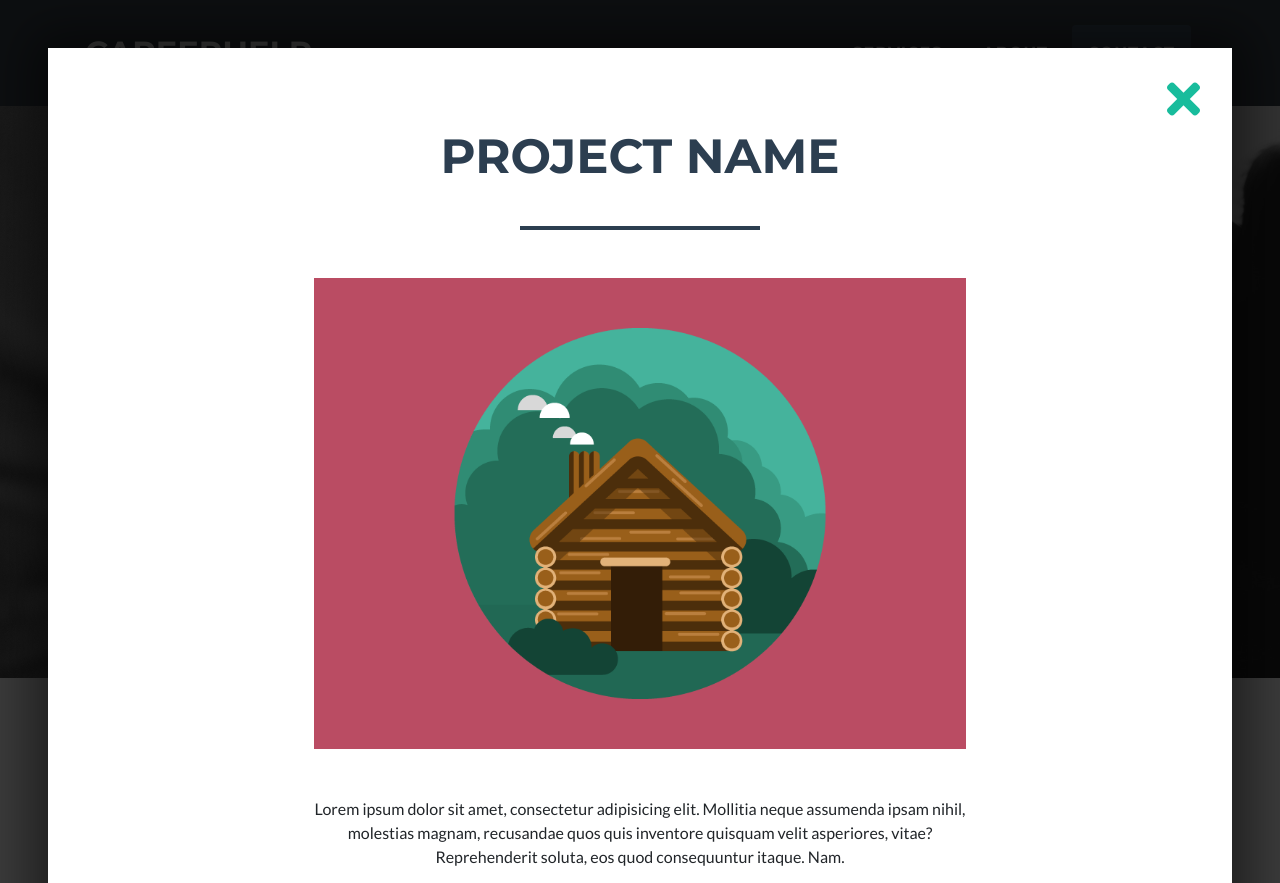
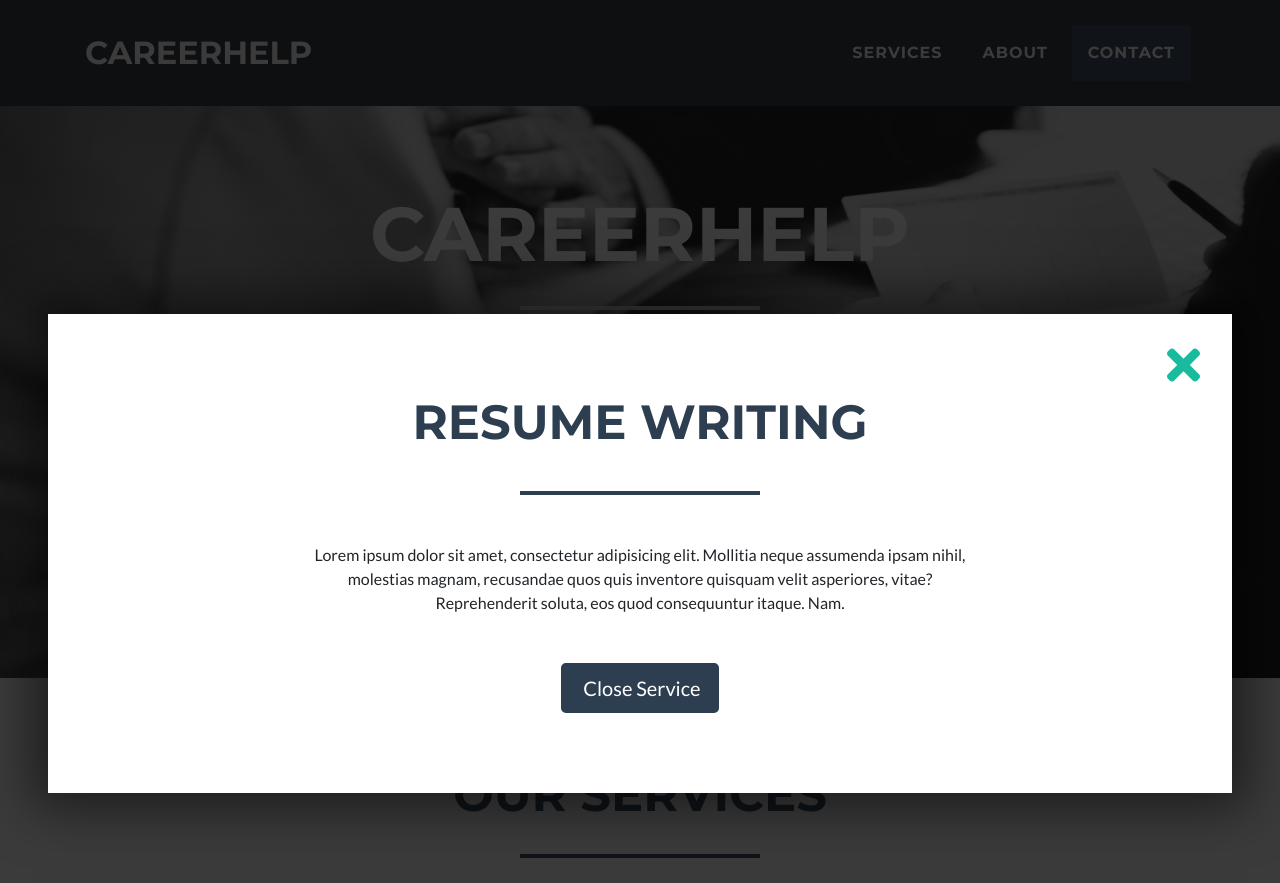
Before and after one commit to jonerra/careerhelp, a Django app: page / in a window 1280 px wide, after a click that opens the changed part. Shown: the top 883 px of the page. Run offline with Django 3.2, Linux system fonts and the light colour scheme; some libraries are stand-ins or nearby versions.

Commit message:
style home page

```diff
--- a/static/css/freelancer.css
+++ b/static/css/freelancer.css
@@ -238,7 +238,7 @@ header.masthead h2 {
 
 .portfolio-modal .portfolio-modal-dialog {
   padding: 3rem 1rem;
-  min-height: calc(100vh - 2rem);
+  /*min-height: calc(100vh - 2rem);*/
   margin: 1rem calc(1rem - 8px);
   position: relative;
   z-index: 2;
@@ -262,7 +262,7 @@ header.masthead h2 {
 
 @media (min-width: 768px) {
   .portfolio-modal .portfolio-modal-dialog {
-    min-height: 100vh;
+    /*min-height: 100vh;*/
     padding: 5rem;
     margin: 3rem calc(3rem - 8px);
   }
--- a/templates/careerhelp/index.html
+++ b/templates/careerhelp/index.html
@@ -273,13 +273,13 @@
         <div class="container text-center">
           <div class="row">
             <div class="col-lg-8 mx-auto">
-              <h2 class="text-secondary text-uppercase mb-0">Project Name</h2>
+              <h2 class="text-secondary text-uppercase mb-0">Resume Writing</h2>
               <hr class="star-dark mb-5">
-              <img class="img-fluid mb-5" src="{% static 'images/portfolio/cabin.png' %}" alt="">
+              <!-- <img class="img-fluid mb-5" src="{% static 'images/portfolio/cabin.png' %}" alt=""> -->
               <p class="mb-5">Lorem ipsum dolor sit amet, consectetur adipisicing elit. Mollitia neque assumenda ipsam nihil, molestias magnam, recusandae quos quis inventore quisquam velit asperiores, vitae? Reprehenderit soluta, eos quod consequuntur itaque. Nam.</p>
               <a class="btn btn-primary btn-lg rounded-pill portfolio-modal-dismiss" href="#">
                 <i class="fa fa-close"></i>
-                Close Project</a>
+                Close Service</a>
             </div>
           </div>
         </div>
@@ -295,13 +295,13 @@
         <div class="container text-center">
           <div class="row">
             <div class="col-lg-8 mx-auto">
-              <h2 class="text-secondary text-uppercase mb-0">Project Name</h2>
+              <h2 class="text-secondary text-uppercase mb-0">Cover Letters</h2>
               <hr class="star-dark mb-5">
-              <img class="img-fluid mb-5" src="{% static 'images/portfolio/cake.png' %}" alt="">
+              <!-- <img class="img-fluid mb-5" src="{% static 'images/portfolio/cake.png' %}" alt=""> -->
               <p class="mb-5">Lorem ipsum dolor sit amet, consectetur adipisicing elit. Mollitia neque assumenda ipsam nihil, molestias magnam, recusandae quos quis inventore quisquam velit asperiores, vitae? Reprehenderit soluta, eos quod consequuntur itaque. Nam.</p>
               <a class="btn btn-primary btn-lg rounded-pill portfolio-modal-dismiss" href="#">
                 <i class="fa fa-close"></i>
-                Close Project</a>
+                Close Service</a>
             </div>
           </div>
         </div>
@@ -317,13 +317,13 @@
         <div class="container text-center">
           <div class="row">
             <div class="col-lg-8 mx-auto">
-              <h2 class="text-secondary text-uppercase mb-0">Project Name</h2>
+              <h2 class="text-secondary text-uppercase mb-0">LinkedIn Profiles</h2>
               <hr class="star-dark mb-5">
-              <img class="img-fluid mb-5" src="{% static 'images/portfolio/circus.png' %}" alt="">
+              <!-- <img class="img-fluid mb-5" src="{% static 'images/portfolio/circus.png' %}" alt=""> -->
               <p class="mb-5">Lorem ipsum dolor sit amet, consectetur adipisicing elit. Mollitia neque assumenda ipsam nihil, molestias magnam, recusandae quos quis inventore quisquam velit asperiores, vitae? Reprehenderit soluta, eos quod consequuntur itaque. Nam.</p>
               <a class="btn btn-primary btn-lg rounded-pill portfolio-modal-dismiss" href="#">
                 <i class="fa fa-close"></i>
-                Close Project</a>
+                Close Service</a>
             </div>
           </div>
         </div>
@@ -339,13 +339,13 @@
         <div class="container text-center">
           <div class="row">
             <div class="col-lg-8 mx-auto">
-              <h2 class="text-secondary text-uppercase mb-0">Project Name</h2>
+              <h2 class="text-secondary text-uppercase mb-0">Interview Coaching</h2>
               <hr class="star-dark mb-5">
-              <img class="img-fluid mb-5" src="{% static 'images/portfolio/game.png' %}" alt="">
+              <!-- <img class="img-fluid mb-5" src="{% static 'images/portfolio/game.png' %}" alt=""> -->
               <p class="mb-5">Lorem ipsum dolor sit amet, consectetur adipisicing elit. Mollitia neque assumenda ipsam nihil, molestias magnam, recusandae quos quis inventore quisquam velit asperiores, vitae? Reprehenderit soluta, eos quod consequuntur itaque. Nam.</p>
               <a class="btn btn-primary btn-lg rounded-pill portfolio-modal-dismiss" href="#">
                 <i class="fa fa-close"></i>
-                Close Project</a>
+                Close Service</a>
             </div>
           </div>
         </div>
@@ -361,13 +361,13 @@
         <div class="container text-center">
           <div class="row">
             <div class="col-lg-8 mx-auto">
-              <h2 class="text-secondary text-uppercase mb-0">Project Name</h2>
+              <h2 class="text-secondary text-uppercase mb-0">Mock Interviews</h2>
               <hr class="star-dark mb-5">
-              <img class="img-fluid mb-5" src="{% static 'images/portfolio/safe.png' %}" alt="">
+              <!-- <img class="img-fluid mb-5" src="{% static 'images/portfolio/safe.png' %}" alt=""> -->
               <p class="mb-5">Lorem ipsum dolor sit amet, consectetur adipisicing elit. Mollitia neque assumenda ipsam nihil, molestias magnam, recusandae quos quis inventore quisquam velit asperiores, vitae? Reprehenderit soluta, eos quod consequuntur itaque. Nam.</p>
               <a class="btn btn-primary btn-lg rounded-pill portfolio-modal-dismiss" href="#">
                 <i class="fa fa-close"></i>
-                Close Project</a>
+                Close Service</a>
             </div>
           </div>
         </div>
@@ -383,13 +383,13 @@
         <div class="container text-center">
           <div class="row">
             <div class="col-lg-8 mx-auto">
-              <h2 class="text-secondary text-uppercase mb-0">Project Name</h2>
+              <h2 class="text-secondary text-uppercase mb-0">Thank You Notes</h2>
               <hr class="star-dark mb-5">
-              <img class="img-fluid mb-5" src="{% static 'images/portfolio/submarine.png' %}" alt="">
+              <!-- <img class="img-fluid mb-5" src="{% static 'images/portfolio/submarine.png' %}" alt=""> -->
               <p class="mb-5">Lorem ipsum dolor sit amet, consectetur adipisicing elit. Mollitia neque assumenda ipsam nihil, molestias magnam, recusandae quos quis inventore quisquam velit asperiores, vitae? Reprehenderit soluta, eos quod consequuntur itaque. Nam.</p>
               <a class="btn btn-primary btn-lg rounded-pill portfolio-modal-dismiss" href="#">
                 <i class="fa fa-close"></i>
-                Close Project</a>
+                Close Service</a>
             </div>
           </div>
         </div>
```
